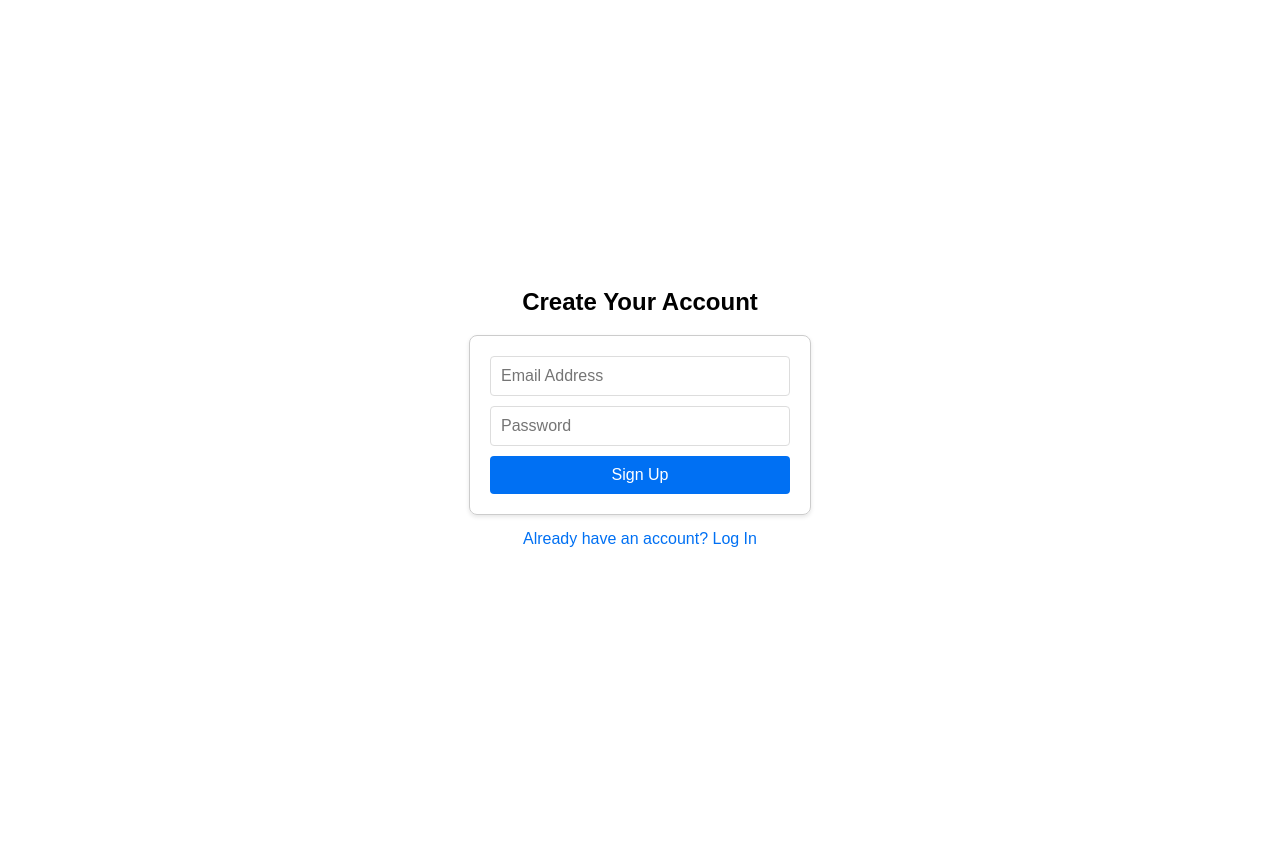
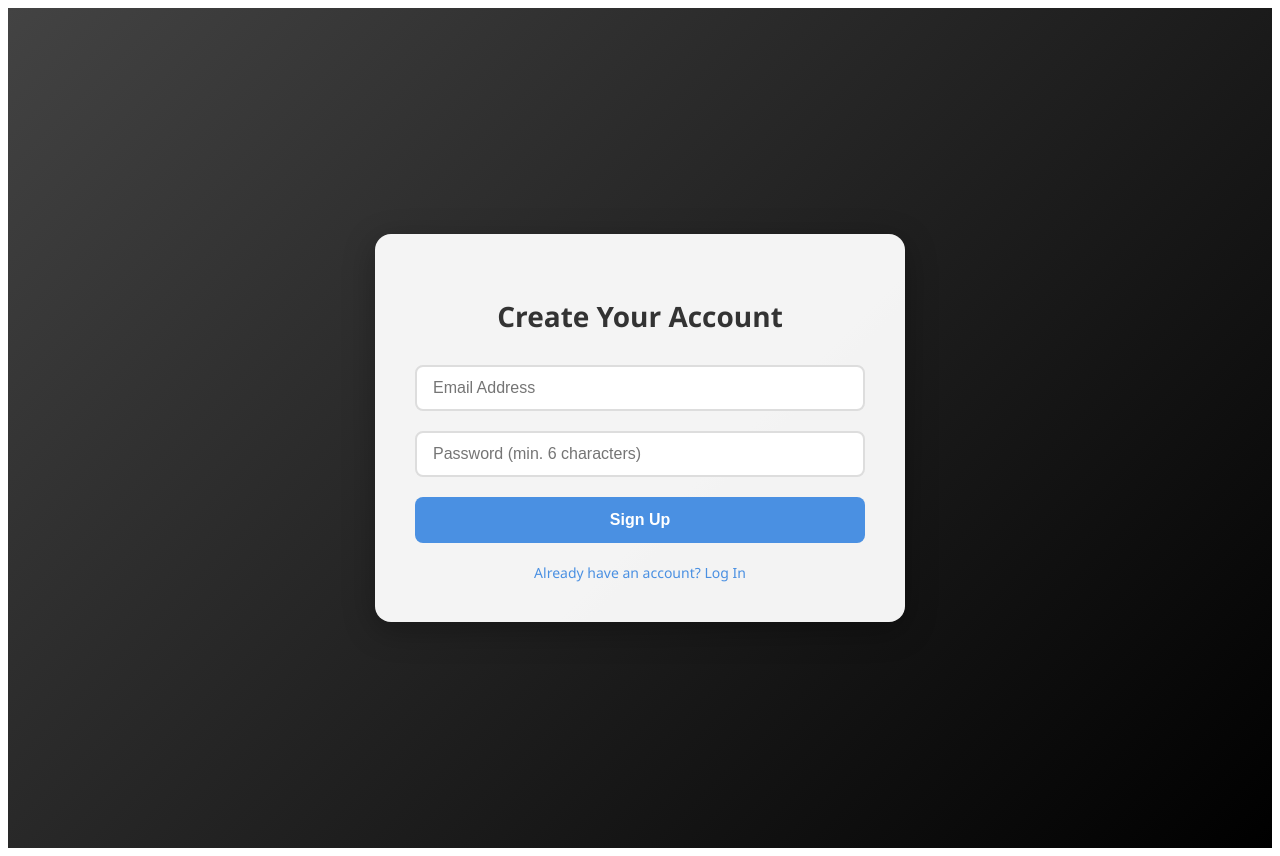
Before and after one commit to DhanukaPrabhashwara/SocialMediaAppAi, a Next.js app: page /SignUp in a window 1280 px wide. Before the commit the page ends 816 px from the top, so only its background shows below. Built offline with nearby package versions, Linux system fonts and the light colour scheme.

Commit message:
theme changes

```diff
--- a/pages/SignUp.jsx
+++ b/pages/SignUp.jsx
@@ -1,27 +1,22 @@
 import { useState } from 'react';
 import Link from 'next/link';
 import { createUserWithEmailAndPassword } from 'firebase/auth';
-import { auth } from '../lib/firebase'; // Adjust path if your firebase.js is elsewhere
+import { auth } from '../lib/firebase';
+import styles from '../styles/auth.module.css';
 
 const SignUp = () => {
-  // State hooks for form inputs, loading status, and messages
   const [email, setEmail] = useState('');
   const [password, setPassword] = useState('');
   const [error, setError] = useState(null);
   const [loading, setLoading] = useState(false);
   const [success, setSuccess] = useState(false);
 
-  /**
-   * Handles the form submission to create a new user.
-   * @param {React.FormEvent<HTMLFormElement>} e - The form event.
-   */
   const handleSignUp = async (e) => {
-    e.preventDefault(); // Prevent default form submission behavior
+    e.preventDefault();
     setLoading(true);
     setError(null);
     setSuccess(false);
 
-    // Basic validation
     if (!email || !password) {
       setError('Please enter both email and password.');
       setLoading(false);
@@ -29,18 +24,15 @@ const SignUp = () => {
     }
 
     try {
-      // Use the Firebase auth function to create a user
       const userCredential = await createUserWithEmailAndPassword(auth, email, password);
       const user = userCredential.user;
 
-      // On success
       console.log('Successfully created user with UID:', user.uid);
       setSuccess(true);
       setEmail('');
       setPassword('');
 
     } catch (err) {
-      // Handle specific Firebase errors
       let friendlyError = 'Failed to create an account. Please try again.';
       if (err.code === 'auth/email-already-in-use') {
         friendlyError = 'This email address is already in use by another account.';
@@ -52,68 +44,58 @@ const SignUp = () => {
       console.error("Firebase SignUp Error:", err);
       setError(friendlyError);
     } finally {
-      // Reset loading state regardless of outcome
       setLoading(false);
     }
   };
 
-  // Basic inline styles for the component
-  const styles = {
-    container: { display: 'flex', flexDirection: 'column', alignItems: 'center', justifyContent: 'center', minHeight: '100vh', fontFamily: 'sans-serif' },
-    form: { display: 'flex', flexDirection: 'column', width: '300px', padding: '20px', border: '1px solid #ccc', borderRadius: '8px', boxShadow: '0 2px 4px rgba(0,0,0,0.1)' },
-    input: { marginBottom: '10px', padding: '10px', fontSize: '16px', border: '1px solid #ddd', borderRadius: '4px' },
-    button: { padding: '10px', fontSize: '16px', backgroundColor: '#0070f3', color: 'white', border: 'none', borderRadius: '4px', cursor: 'pointer' },
-    buttonDisabled: { backgroundColor: '#ccc', cursor: 'not-allowed' },
-    message: { marginTop: '15px', padding: '10px', borderRadius: '4px', width: '100%', textAlign: 'center' },
-    error: { backgroundColor: '#ffdddd', border: '1px solid #ffaaaa', color: '#d8000c' },
-    success: { backgroundColor: '#ddffdd', border: '1px solid #aaffaa', color: '#005500' },
-    link: { marginTop: '15px', color: '#0070f3', textDecoration: 'none' }
-  };
-
   return (
-    <div style={styles.container}>
-      <h2>Create Your Account</h2>
-      <form onSubmit={handleSignUp} style={styles.form}>
+    <div className={styles.authContainer}>
+      <div className={styles.authCard}>
+        <h2 className={styles.authHeading}>Create Your Account</h2>
+        <form onSubmit={handleSignUp} className={styles.authForm}>
           <input
             type="email"
             value={email}
             onChange={(e) => setEmail(e.target.value)}
             placeholder="Email Address"
             required
-          style={styles.input}
+            className={styles.authInput}
           />
           <input
             type="password"
             value={password}
             onChange={(e) => setPassword(e.target.value)}
-          placeholder="Password"
+            placeholder="Password (min. 6 characters)"
             required
-          style={styles.input}
+            className={styles.authInput}
           />
           <button
             type="submit"
             disabled={loading}
-          style={{ ...styles.button, ...(loading ? styles.buttonDisabled : {}) }}
+            className={styles.authButton}
           >
             {loading ? 'Creating Account...' : 'Sign Up'}
           </button>
         </form>
 
-      {/* Display success or error messages */}
         {success && (
-        <div style={{...styles.message, ...styles.success}}>
+          <div className={`${styles.authMessage} ${styles.authSuccess}`}>
             Account created successfully! You can now log in.
           </div>
         )}
+
         {error && (
-        <div style={{...styles.message, ...styles.error}}>
+          <div className={`${styles.authMessage} ${styles.authError}`}>
             {error}
           </div>
         )}
 
-      <Link href="/Login" style={styles.link}>
+        <div className={styles.authLink}>
+          <Link href="/Login">
             Already have an account? Log In
           </Link>
+        </div>
+      </div>
     </div>
   );
 };
--- /dev/null
+++ b/styles/auth.module.css
@@ -0,0 +1,133 @@
+/* Container with gradient background matching homepage */
+.authContainer {
+  display: flex;
+  flex-direction: column;
+  align-items: center;
+  justify-content: center;
+  min-height: 100vh;
+  background: linear-gradient(135deg, #434343, #000000);
+  padding: 20px;
+  font-family: 'Segoe UI', Tahoma, Geneva, Verdana, sans-serif;
+}
+
+/* Card/form wrapper */
+.authCard {
+  background: rgba(255, 255, 255, 0.95);
+  border-radius: 16px;
+  padding: 40px;
+  box-shadow: 0 8px 32px rgba(0, 0, 0, 0.3);
+  max-width: 450px;
+  width: 100%;
+}
+
+/* Page heading */
+.authHeading {
+  color: #333;
+  font-size: 28px;
+  font-weight: 600;
+  margin-bottom: 30px;
+  text-align: center;
+}
+
+/* Form styling */
+.authForm {
+  display: flex;
+  flex-direction: column;
+  width: 100%;
+}
+
+/* Input fields */
+.authInput {
+  width: 100%;
+  padding: 12px 16px;
+  margin-bottom: 20px;
+  font-size: 16px;
+  border: 2px solid #ddd;
+  border-radius: 8px;
+  box-sizing: border-box;
+  transition: border-color 0.3s ease;
+}
+
+.authInput:focus {
+  outline: none;
+  border-color: #4A90E2;
+}
+
+/* Submit button */
+.authButton {
+  width: 100%;
+  padding: 14px 32px;
+  font-size: 16px;
+  font-weight: 600;
+  background-color: #4A90E2;
+  color: white;
+  border: none;
+  border-radius: 8px;
+  cursor: pointer;
+  transition: all 0.3s ease;
+}
+
+.authButton:hover {
+  background-color: #357ABD;
+  transform: translateY(-2px);
+  box-shadow: 0 4px 12px rgba(74, 144, 226, 0.4);
+}
+
+.authButton:disabled {
+  background-color: #ccc;
+  cursor: not-allowed;
+  transform: none;
+  box-shadow: none;
+}
+
+/* Message containers */
+.authMessage {
+  margin-top: 20px;
+  padding: 12px 16px;
+  border-radius: 8px;
+  text-align: center;
+  font-size: 14px;
+  font-weight: 500;
+}
+
+.authError {
+  background-color: #ffdddd;
+  border: 1px solid #ffaaaa;
+  color: #d8000c;
+}
+
+.authSuccess {
+  background-color: #ddffdd;
+  border: 1px solid #aaffaa;
+  color: #005500;
+}
+
+/* Link styling */
+.authLink {
+  margin-top: 20px;
+  text-align: center;
+  font-size: 14px;
+}
+
+.authLink a {
+  color: #4A90E2;
+  text-decoration: none;
+  font-weight: 500;
+  transition: color 0.3s ease;
+}
+
+.authLink a:hover {
+  color: #357ABD;
+  text-decoration: underline;
+}
+
+/* Responsive design */
+@media (max-width: 600px) {
+  .authCard {
+    padding: 30px 20px;
+  }
+
+  .authHeading {
+    font-size: 24px;
+  }
+}
```
Also changed, not shown: pages/Login.jsx (+16 -34 lines), pages/index.js (+49 -16 lines). Lines whose indentation alone changed are shown as unchanged.
